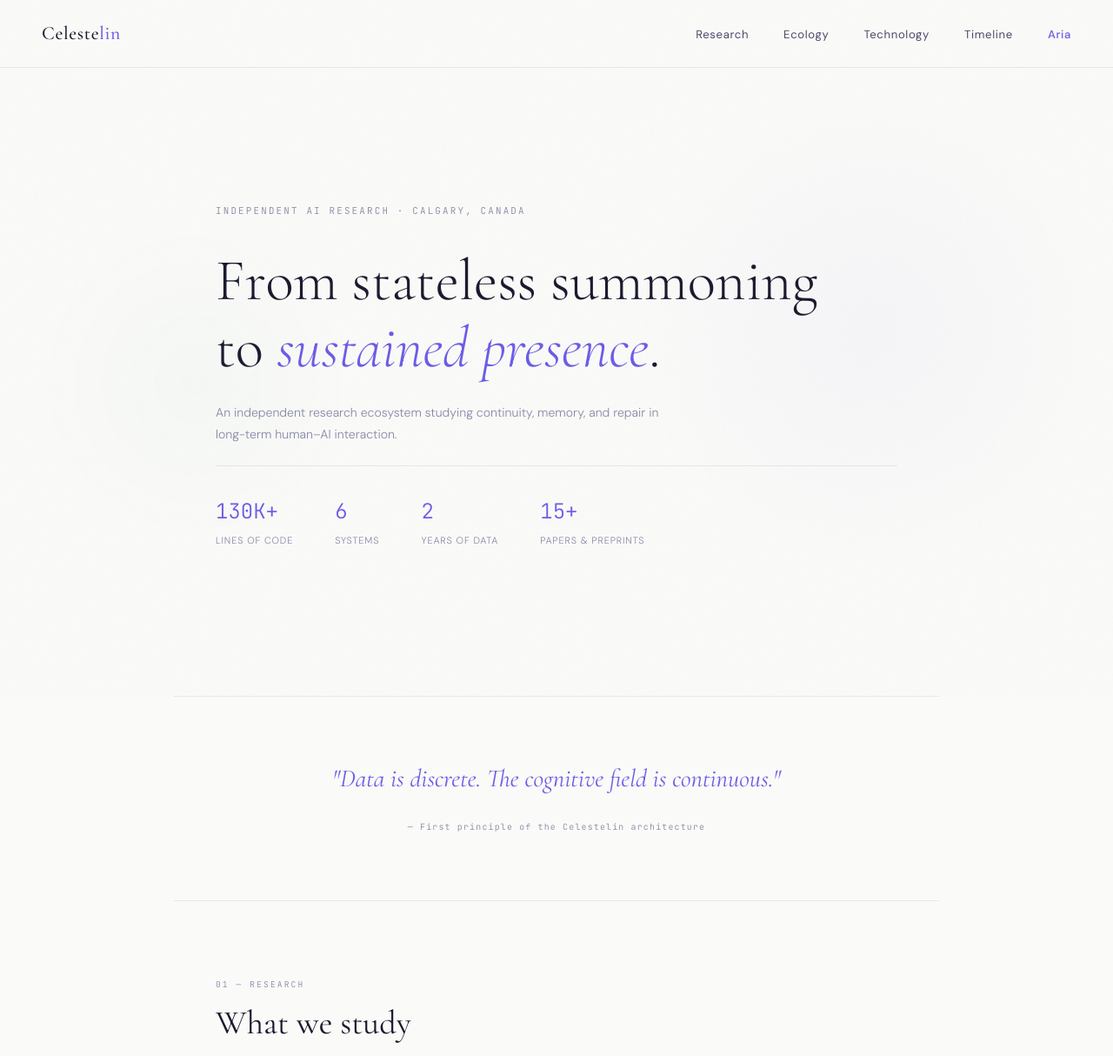
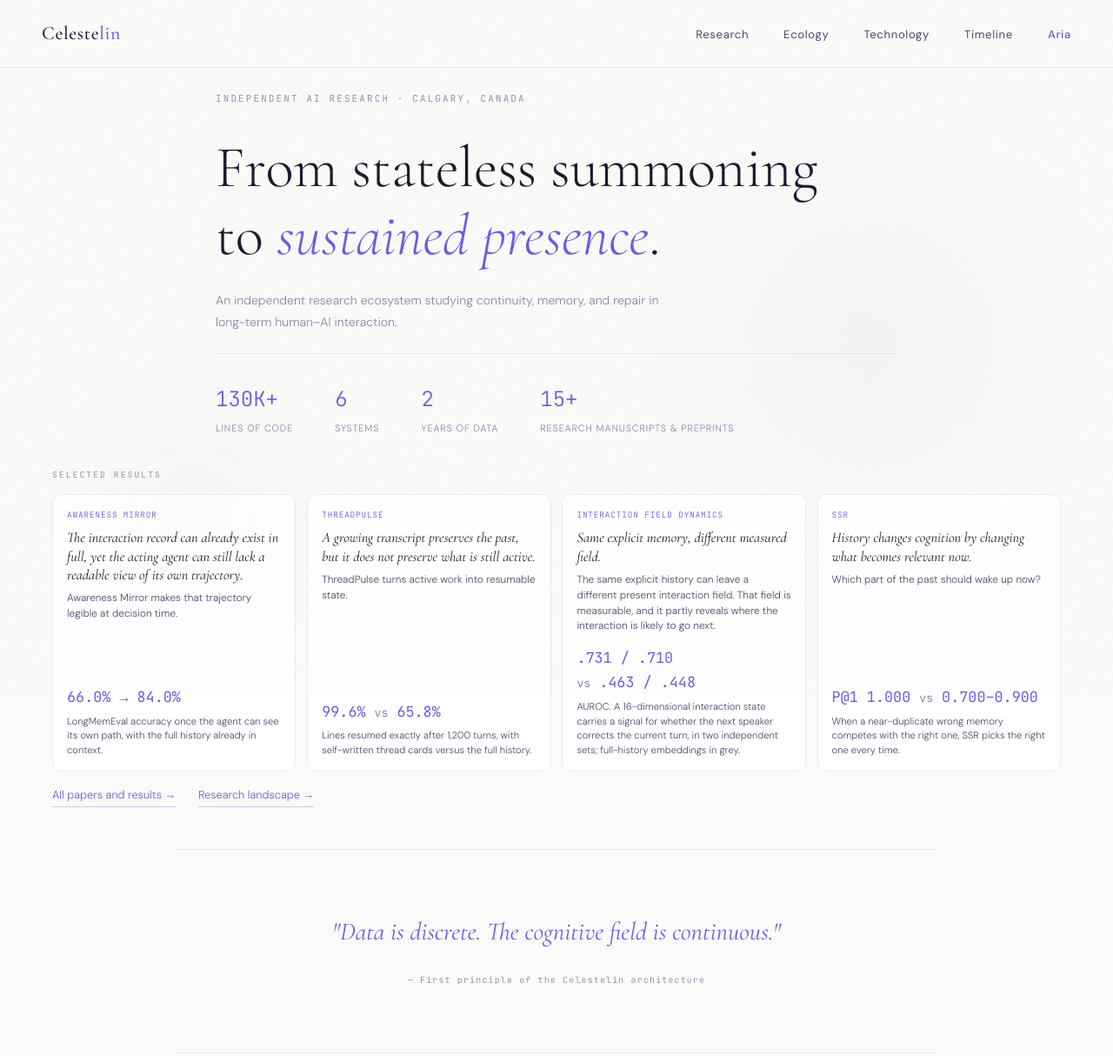
Before and after one commit to CelestelinAI/celestelin.com, a plain HTML site: page index.html in a window 1280 px wide. Shown: the top 1214 px of the page at 87% size. Drawn offline with nearby package versions, Linux system fonts and the light colour scheme.

Commit message:
Homepage: add Selected results band (AM, ThreadPulse, IFD, SSR)
- Four result cards under the hero stats: claim, what the system does, headline number, experiment context
- Stat label: "Research manuscripts & preprints"
- IFD wording aligned on papers and glossary pages ("carries a signal for whether")

Co-Authored-By: Claude Opus 5.5 <noreply@anthropic.com>
Claude-Session: https://claude.ai/code/session_019VvMVpQsYNotjg66zZ3Uit

```diff
--- a/index.html
+++ b/index.html
@@ -45,6 +45,7 @@
 html { scroll-behavior: smooth; }
 
 body {
+  overflow-x: hidden;   /* the hero's soft glow used to stick out past the right edge on screens under ~1320px */
   font-family: var(--sans);
   background: var(--bg);
   color: var(--fg);
@@ -108,7 +109,7 @@ nav {
 .hero {
   min-height: 100vh;
   display: flex; flex-direction: column; justify-content: center;
-  padding: 8rem 3rem 4rem;
+  padding: 6.5rem 3rem 3rem;
   max-width: 880px; margin: 0 auto;
   position: relative;
 }
@@ -176,6 +177,82 @@ nav {
   font-size: 0.68rem; color: var(--fg-muted);
   letter-spacing: 0.08em; text-transform: uppercase;
   margin-top: 0.2rem;
+}
+
+/* Selected results: the evidence bridge, on the first screen under the stats (2026-11-16) */
+.results {
+  margin-top: 2.25rem;
+  /* wider than the 880px hero column, so four cards sit in one row without becoming tall */
+  width: min(1160px, calc(100vw - 4rem));
+  position: relative; left: 50%;
+  margin-left: calc(min(1160px, calc(100vw - 4rem)) / -2);
+  opacity: 0; animation: fadeUp 1s ease 1s forwards;
+}
+.results-label {
+  font-family: var(--mono);
+  font-size: 0.6rem; letter-spacing: 0.22em;
+  text-transform: uppercase; color: var(--fg-muted);
+  margin-bottom: 0.9rem;
+}
+.results-grid {
+  display: grid;
+  grid-template-columns: repeat(4, 1fr);
+  gap: 0.8rem;
+}
+.result-card {
+  display: flex; flex-direction: column;
+  background: var(--bg-card);
+  border: 1px solid var(--border);
+  border-radius: 10px;
+  padding: 1rem 1rem 0.95rem;
+  text-decoration: none; color: inherit;
+  transition: all 0.35s ease;
+}
+.result-card:hover {
+  transform: translateY(-2px);
+  box-shadow: 0 10px 30px rgba(107,92,231,0.07);
+  border-color: var(--border-accent);
+}
+.result-name {
+  font-family: var(--mono);
+  font-size: 0.58rem; letter-spacing: 0.1em;
+  text-transform: uppercase; color: var(--accent);
+  margin-bottom: 0.45rem;
+}
+.result-line {
+  font-family: var(--serif);
+  font-size: 1.02rem; font-style: italic; font-weight: 400;
+  line-height: 1.3; color: var(--fg);
+  margin-bottom: 0.45rem;
+}
+.result-sub {
+  font-size: 0.74rem; color: var(--fg-secondary);
+  line-height: 1.5;
+  margin-bottom: 0.8rem;
+}
+.result-num {
+  font-family: var(--mono);
+  font-size: 1.05rem; font-weight: 400; color: var(--accent);
+  margin-top: auto; margin-bottom: 0.3rem;
+}
+.result-num span { color: var(--fg-muted); font-size: 0.82rem; }
+.result-num span.nw { color: inherit; font-size: inherit; white-space: nowrap; }
+.result-note {
+  font-size: 0.7rem; color: var(--fg-secondary);
+  line-height: 1.5;
+}
+.results-links {
+  display: flex; gap: 1.6rem; flex-wrap: wrap;
+  margin-top: 1rem;
+}
+.results-links a {
+  font-size: 0.8rem; color: var(--accent); text-decoration: none;
+  border-bottom: 1px solid rgba(107,92,231,0.3); padding-bottom: 2px;
+}
+.results-links a:hover { border-color: var(--accent); }
+@media (max-width: 900px) {
+  .results { width: auto; left: 0; margin-left: 0; }
+  .results-grid { grid-template-columns: 1fr 1fr; }
 }
 
 .thesis {
@@ -426,7 +503,9 @@ footer span {
   .nav-links { gap: 1.25rem; }
   .nav-links a { font-size: 0.75rem; }
   .hero, section { padding-left: 1.5rem; padding-right: 1.5rem; }
-  .hero-stats { flex-direction: column; gap: 1.5rem; }
+  .hero-stats { display: grid; grid-template-columns: 1fr 1fr; gap: 1.25rem 1.5rem; }
+  .results-grid { grid-template-columns: 1fr; }
+  .hero { min-height: auto; padding-top: 6.5rem; }
   .about-grid { grid-template-columns: 1fr; gap: 1.5rem; }
   .eco-grid { grid-template-columns: 1fr; }
   .infra-grid { grid-template-columns: 1fr; gap: 1.5rem; }
@@ -531,7 +610,45 @@ footer span {
     </div>
     <div>
       <div class="stat-number">15+</div>
-      <div class="stat-label">Papers &amp; preprints</div>
+      <div class="stat-label">Research manuscripts &amp; preprints</div>
+    </div>
+  </div>
+
+  <div class="results" aria-label="Selected results">
+    <div class="results-label">Selected results</div>
+    <div class="results-grid">
+      <a class="result-card" href="papers.html">
+        <div class="result-name">Awareness Mirror</div>
+        <div class="result-line">The interaction record can already exist in full, yet the acting agent can still lack a readable view of its own trajectory.</div>
+        <div class="result-sub">Awareness Mirror makes that trajectory legible at decision time.</div>
+        <div class="result-num">66.0% → 84.0%</div>
+        <div class="result-note">LongMemEval accuracy once the agent can see its own path, with the full history already in context.</div>
+      </a>
+      <a class="result-card" href="papers.html">
+        <div class="result-name">ThreadPulse</div>
+        <div class="result-line">A growing transcript preserves the past, but it does not preserve what is still active.</div>
+        <div class="result-sub">ThreadPulse turns active work into resumable state.</div>
+        <div class="result-num">99.6% <span>vs</span> 65.8%</div>
+        <div class="result-note">Lines resumed exactly after 1,200 turns, with self-written thread cards versus the full history.</div>
+      </a>
+      <a class="result-card" href="papers.html">
+        <div class="result-name">Interaction Field Dynamics</div>
+        <div class="result-line">Same explicit memory, different measured field.</div>
+        <div class="result-sub">The same explicit history can leave a different present interaction field. That field is measurable, and it partly reveals where the interaction is likely to go next.</div>
+        <div class="result-num">.731&nbsp;/&nbsp;.710 <span class="nw"><span>vs</span>&nbsp;.463&nbsp;/&nbsp;.448</span></div>
+        <div class="result-note">AUROC. A 16-dimensional interaction state carries a signal for whether the next speaker corrects the current turn, in two independent sets; full-history embeddings in grey.</div>
+      </a>
+      <a class="result-card" href="papers.html">
+        <div class="result-name">SSR</div>
+        <div class="result-line">History changes cognition by changing what becomes relevant now.</div>
+        <div class="result-sub">Which part of the past should wake up now?</div>
+        <div class="result-num">P@1 1.000 <span>vs</span> 0.700–0.900</div>
+        <div class="result-note">When a near-duplicate wrong memory competes with the right one, SSR picks the right one every time.</div>
+      </a>
+    </div>
+    <div class="results-links">
+      <a href="papers.html">All papers and results →</a>
+      <a href="research-landscape.html">Research landscape →</a>
     </div>
   </div>
 </header>
```
Also changed, not shown: glossary.html (+1 -1 lines), papers.html (+1 -1 lines).
